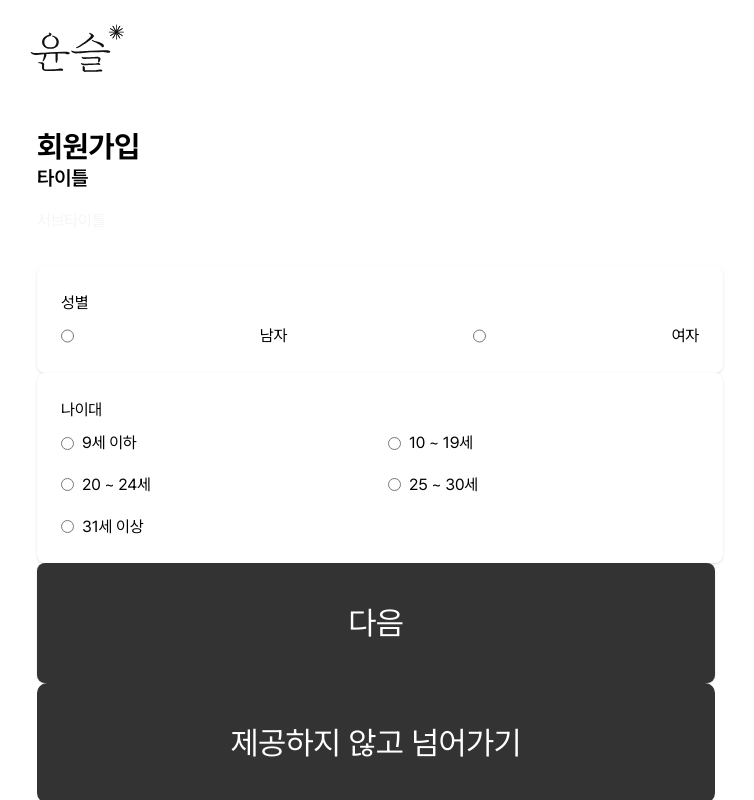
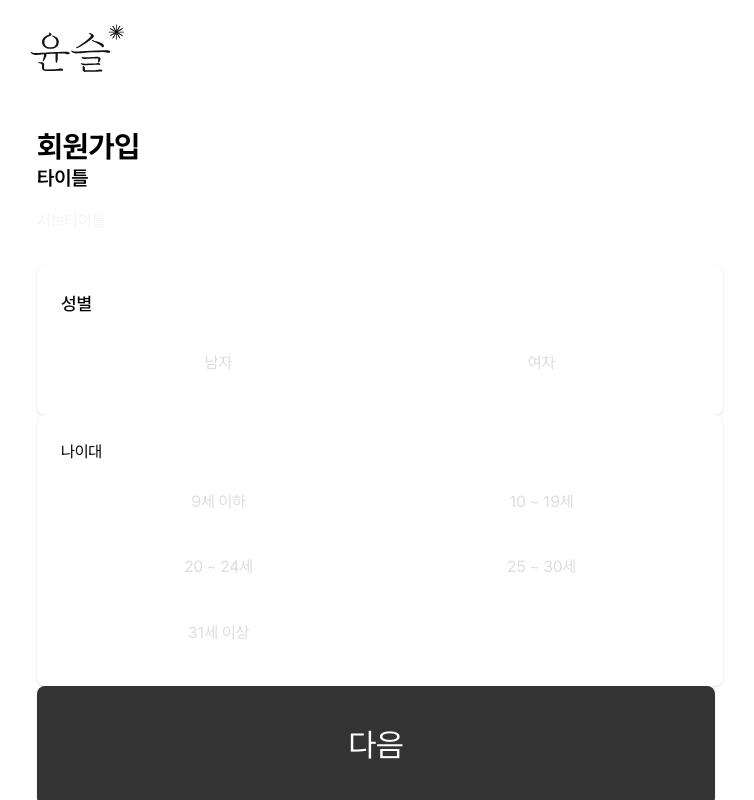
Before and after one commit to Cymply/cymply-fe, a Next.js app: page /signup in a window 1280 px wide. Shown: the top 800 px of the page, without its empty margins (260-1014 px from the left). Built offline with nearby package versions, Linux system fonts and the light colour scheme; no server answers.

Commit message:
feat : 회원가입 RadioGroup 적용

```diff
--- a/src/app/signup/page.tsx
+++ b/src/app/signup/page.tsx
@@ -1,12 +1,13 @@
 "use client";
 
 import { Button } from "@/components/ui/button";
-import useInput from "@/shared/hooks/useInput";
+import { RadioGroup, RadioGroupItem } from "@/components/ui/radioGroup";
 import { useRouter } from "next/navigation";
+import { useState } from "react";
 
 export default function SignupPage() {
-  const { value: gender, onChange: handleGenderChange } = useInput("");
-  const { value: age, onChange: handleAgeChange } = useInput("");
+  const [gender, setGender] = useState("");
+  const [age, setAge] = useState("");
   const router = useRouter();
 
   const handleNext = () => {
@@ -21,83 +22,47 @@ export default function SignupPage() {
         <p className="text-gray-600 mb-8">서브타이틀</p>
         <form>
           <div className="bg-white p-6 rounded-lg shadow ">
-            <div className="flex flex-col gap-2">
-              <span>성별</span>
-              <div className="flex justify-between gap-2">
-                <input
-                  type="radio"
-                  name="gender"
-                  value="male"
-                  checked={gender === "male"}
-                  onChange={handleGenderChange}
-                />
-                남자
-                <input
-                  type="radio"
-                  name="gender"
-                  value="female"
-                  checked={gender === "female"}
-                  onChange={handleGenderChange}
-                />
-                여자
-              </div>
+            <div className="flex flex-col gap-4">
+              <span className="text-lg font-medium">성별</span>
+              <RadioGroup
+                value={gender}
+                onValueChange={setGender}
+                orientation="horizontal"
+                className="gap-2 flex justify-between"
+              >
+                <RadioGroupItem value="male" id="male" className="w-full">
+                  남자
+                </RadioGroupItem>
+                <RadioGroupItem value="female" id="female" className="w-full">
+                  여자
+                </RadioGroupItem>
+              </RadioGroup>
             </div>
           </div>
           <div className="bg-white p-6 rounded-lg shadow">
             <div className="flex flex-col gap-2">
               <span>나이대</span>
-              <div className="grid grid-cols-2 gap-4">
-                <div className="flex items-center gap-2">
-                  <input
-                    type="radio"
-                    name="age"
-                    value="9"
-                    checked={age === "9"}
-                    onChange={handleAgeChange}
-                  />
-                  <label>9세 이하</label>
-                </div>
-                <div className="flex items-center gap-2">
-                  <input
-                    type="radio"
-                    name="age"
-                    value="19"
-                    checked={age === "19"}
-                    onChange={handleAgeChange}
-                  />
-                  <label>10 ~ 19세</label>
-                </div>
-                <div className="flex items-center gap-2">
-                  <input
-                    type="radio"
-                    name="age"
-                    value="24"
-                    checked={age === "24"}
-                    onChange={handleAgeChange}
-                  />
-                  <label>20 ~ 24세</label>
-                </div>
-                <div className="flex items-center gap-2">
-                  <input
-                    type="radio"
-                    name="age"
-                    value="30"
-                    checked={age === "30"}
-                    onChange={handleAgeChange}
-                  />
-                  <label>25 ~ 30세</label>
-                </div>
-                <div className="flex items-center gap-2">
-                  <input
-                    type="radio"
-                    name="age"
-                    value="31"
-                    checked={age === "31"}
-                    onChange={handleAgeChange}
-                  />
-                  <label>31세 이상</label>
-                </div>
-              </div>
+              <RadioGroup
+                value={age}
+                onValueChange={setAge}
+                className="grid grid-cols-2 gap-2"
+              >
+                <RadioGroupItem value="9" id="9" className="w-full">
+                  9세 이하
+                </RadioGroupItem>
+                <RadioGroupItem value="19" id="19" className="w-full">
+                  10 ~ 19세
+                </RadioGroupItem>
+                <RadioGroupItem value="24" id="24" className="w-full">
+                  20 ~ 24세
+                </RadioGroupItem>
+                <RadioGroupItem value="30" id="30" className="w-full">
+                  25 ~ 30세
+                </RadioGroupItem>
+                <RadioGroupItem value="31" id="31" className="w-full">
+                  31세 이상
+                </RadioGroupItem>
+              </RadioGroup>
             </div>
           </div>
 
```
